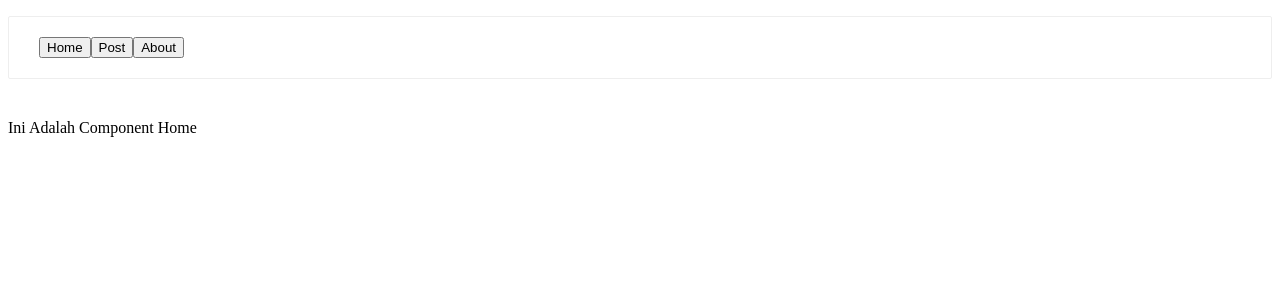
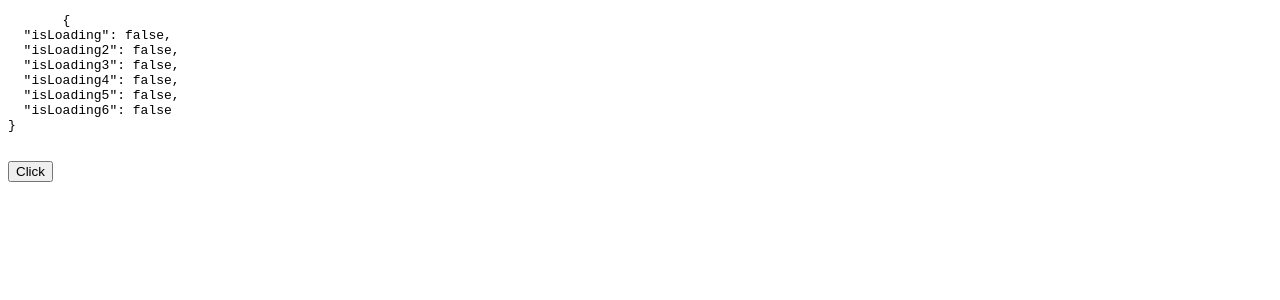
Before and after one commit to rizkitirta/Advanced-Vue-3, a Vue app: page / in a window 1280 px wide. Shown: the top 300 px of the page. Built offline with nearby package versions, Linux system fonts and the light colour scheme.

Commit message:
Mixins | Vue 3

```diff
--- a/src/App.vue
+++ b/src/App.vue
@@ -1,77 +1,21 @@
 <template>
-  <div class="tab">
-    <button
-      v-for="tab in tabs"
-      :key="tab"
-      :class="['tab-button', { active: currentTab == tab }]"
-      @click="currentTab = tab"
-    >
-      {{ tab }}
-    </button>
-  </div>
-
-  <keep-alive>
-    <component :is="currentTabComponent" />
-  </keep-alive>
+    <pre>
+       {{ $data }}
+    </pre>
+    <button @click="onPress">Click</button>
 </template>
-
 <script>
-import Home from "./components/Home.vue";
-import Post from "./components/Post.vue";
-import About from "./components/About.vue";
+import basicMixins from './mixins/basic.js';
+import mergeMixins from './mixins/merge.js';
 export default {
-  components: { Home, Post, About },
+    mixins: [basicMixins,mergeMixins],
     data() {
         return {
-      currentTab: "Home",
-      tabs: ["Home", "Post", "About"],
-    };
+            isLoading: false
+        }
     },
-  computed: {
-    currentTabComponent() {
-      return this.currentTab.toLowerCase();
-    },
-  },
-};
+}
 </script>
+<style>
 
-<style>
-.tab {
-  font-family: sans-serif;
-  border: 1px solid #eee;
-  border-radius: 2px;
-  padding: 20px 30px;
-  margin-top: 1em;
-  margin-bottom: 40px;
-  user-select: none;
-  overflow-x: auto;
-}
-
-,
-.tab-button {
-  padding: 6px 10px;
-  border-top-left-radius: 3px;
-  border-top-right-radius: 3px;
-  border: 1px solid #ccc;
-  cursor: pointer;
-  background: #f0f0f0;
-  margin-bottom: -1px;
-  margin-right: -1px;
-}
-
-,
-.tab-button:hover {
-  background: #e0e0e0;
-}
-
-,
-.tab-button:active {
-  background: #e0e0e0;
-}
-
-,
-.demo-tab {
-  border: 1px solid #ccc;
-  padding: 10px;
-}
 </style>
--- /dev/null
+++ b/src/mixins/basic.js
@@ -0,0 +1,11 @@
+const basic = {
+	mounted() {
+		console.log('ini basic mixins')
+	},
+	methods: {
+		onPress() {
+			console.log('ini Click dari mixins')
+		}
+	},
+}
+export default basic;
--- /dev/null
+++ b/src/mixins/merge.js
@@ -0,0 +1,14 @@
+const merge = {
+	data() {
+		return {
+			isLoading: false,
+			isLoading2: false,
+			isLoading3: false,
+			isLoading4: false,
+			isLoading5: false,
+			isLoading6: false,
+		}
+	},
+}
+
+export default merge;
```
Lines whose indentation alone changed are shown as unchanged.
